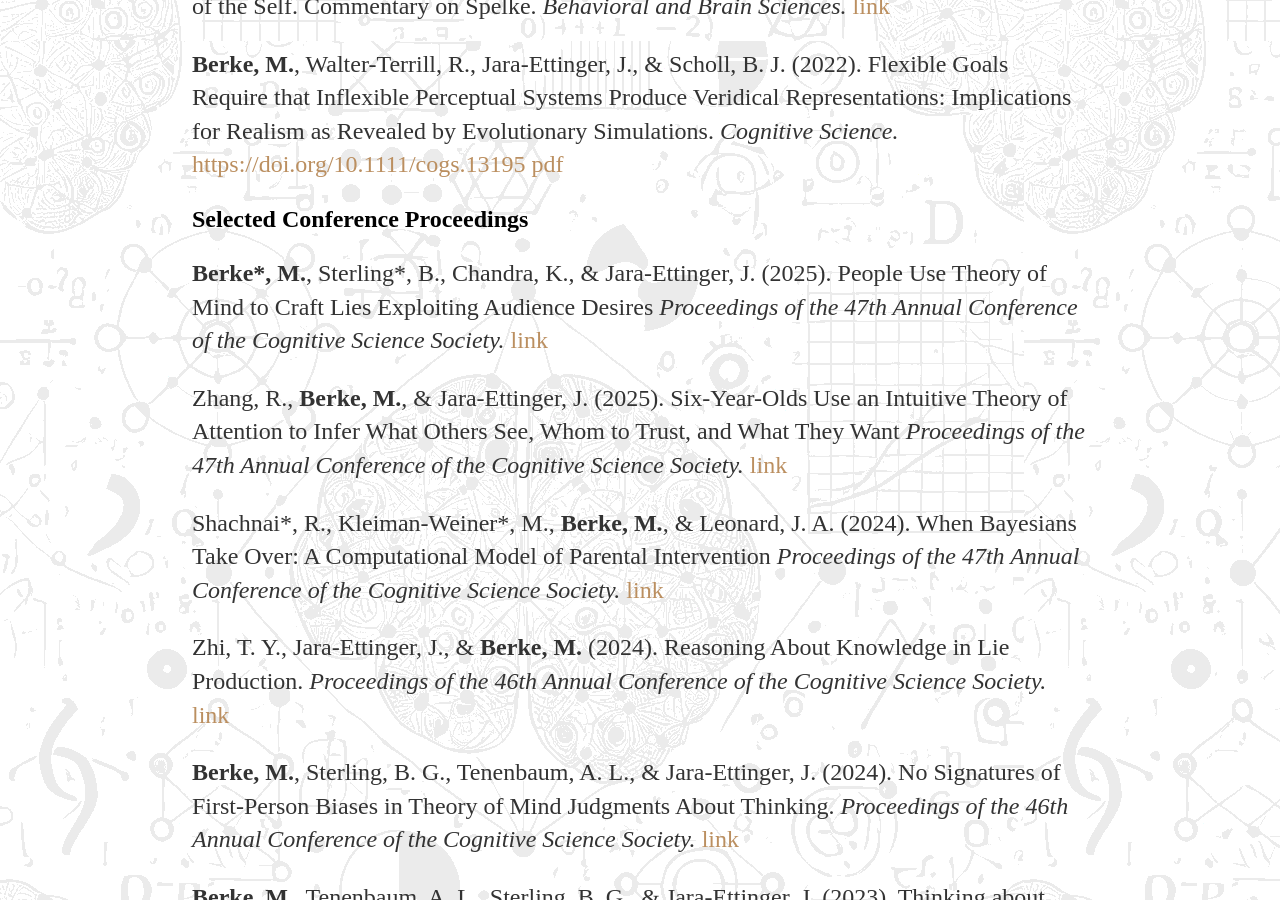
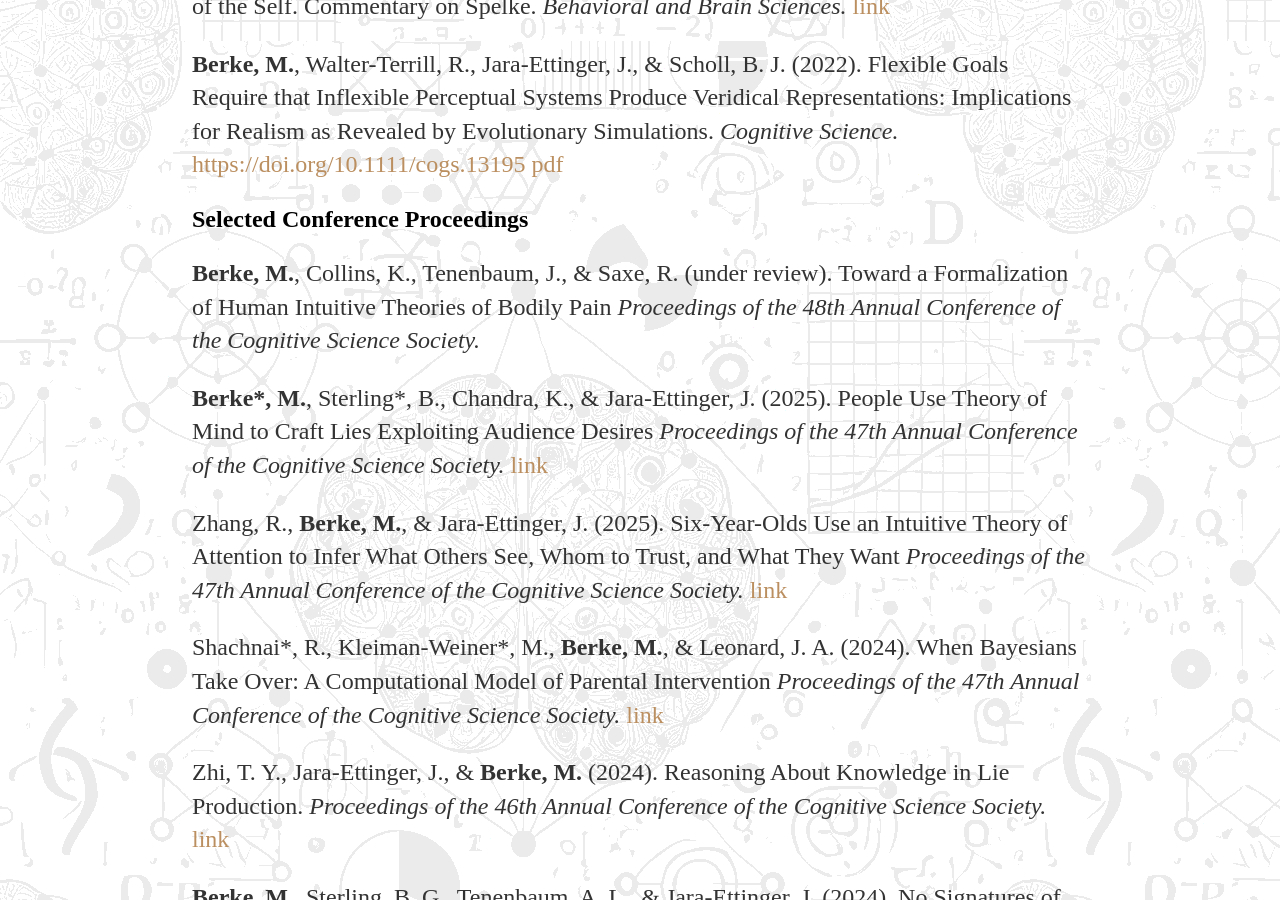
Before and after one commit to marleneberke/marleneberke.github.io, a Jekyll site: the page built from publications.html, in a window 1280 px wide and 900 px high, scrolled down 983 px. Built offline with Jekyll 4.4.1, drawn with Linux system fonts in a browser that asks for light colours.

Commit message:
Update publications.html
Added CogSci 2026 submission

```diff
--- a/publications.html
+++ b/publications.html
@@ -29,6 +29,8 @@
 
 <h2>Selected Conference Proceedings</h2>
 
+<p><b>Berke, M.</b>, Collins, K., Tenenbaum, J., & Saxe, R. (under review). Toward a Formalization of Human Intuitive Theories of Bodily Pain <i>Proceedings of the 48th Annual Conference of the Cognitive Science Society.</i>
+
 <p><b>Berke*, M.</b>, Sterling*, B., Chandra, K., & Jara-Ettinger, J. (2025). People Use Theory of Mind to Craft Lies Exploiting Audience Desires <i>Proceedings of the 47th Annual Conference of the Cognitive Science Society.</i> <a href="https://files.osf.io/v1/resources/a65f3_v1/providers/osfstorage/681f699d81f56bc071ce9e03?action=download&direct&version=1">link</a> </p>
 
 <p>Zhang, R., <b>Berke, M.</b>, & Jara-Ettinger, J. (2025). Six-Year-Olds Use an Intuitive Theory of Attention to Infer What Others See, Whom to Trust, and What They Want <i>Proceedings of the 47th Annual Conference of the Cognitive Science Society.</i> <a href="https://osf.io/cpd7u/download">link</a> </p>
```
